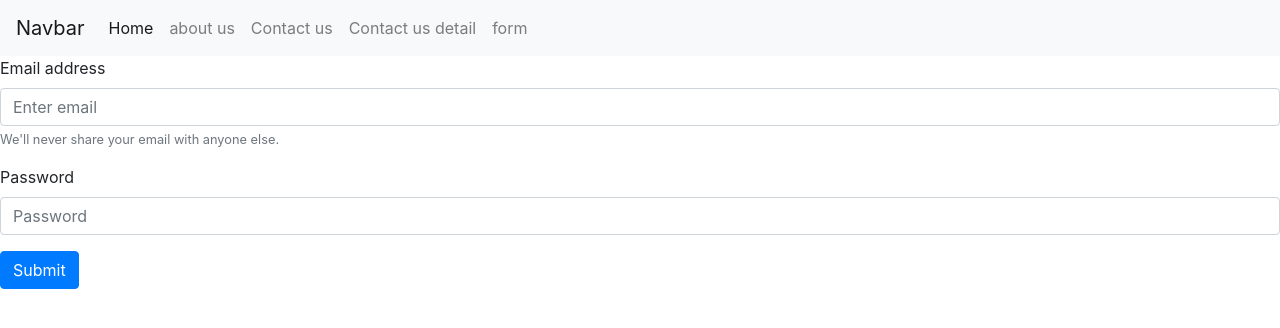
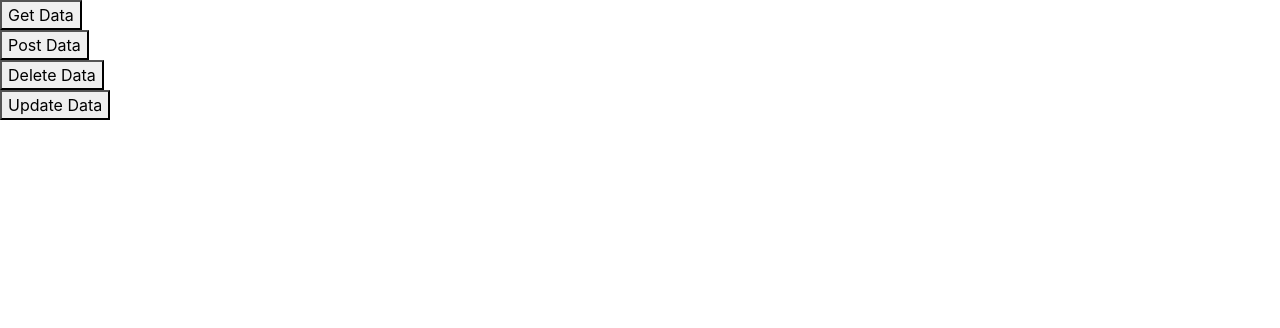
Before and after one commit to vasavakartik/react_tut, a React (Create React App) app: page /simpleform in a window 1280 px wide. Shown: the top 328 px of the page. Built offline with nearby package versions, Linux system fonts and the light colour scheme.

Commit message:
Api integrate

```diff
--- a/package.json
+++ b/package.json
@@ -6,6 +6,7 @@
     "@testing-library/jest-dom": "^5.16.2",
     "@testing-library/react": "^12.1.3",
     "@testing-library/user-event": "^13.5.0",
+    "axios": "^0.26.0",
     "react": "^17.0.2",
     "react-dom": "^17.0.2",
     "react-router-dom": "^6.2.2",
--- a/src/App.js
+++ b/src/App.js
@@ -11,6 +11,8 @@ import { Electronics } from './pages/Electronics';
 import { Fashion } from './pages/Fashion';
 import { Groc } from './pages/Groc';
 import { SimpleForm } from './components/SimpleForm';
+import { EmployeeRagistration } from './components/EmployeeRagistration';
+import { ApiDemo } from './api/ApiDemo';
 
 function App() {
 
@@ -18,9 +20,12 @@ function App() {
 
   return (
     <div>
-      <Navbar/>
+      <ApiDemo/>
+        {/* <EmployeeRagistration/>
 
-      <Routes>
+       { <  Navbar/>} */}
+
+{/* <Routes>
   <Route path ="/home" element = {<Home/>}></Route>
   <Route path ="/aboutus" element = {<AboutUs/>}></Route>
   <Route path ="/contactus" element = {<ContactUs/>}></Route>
@@ -29,7 +34,7 @@ function App() {
   <Route path ="/fashion" element = {<Fashion/>}></Route>
   <Route path ="/g" element = {<Groc/>}></Route>
   <Route path ="/simpleform" element = {<SimpleForm/>}></Route>
-      </Routes>
+</Routes> */}
 
     </div>
   );
--- /dev/null
+++ b/src/api/ApiDemo.js
@@ -0,0 +1,61 @@
+import React from 'react'
+import axios from 'axios'
+
+export const ApiDemo = () => {
+    const getData = () =>{
+
+        axios.get("http://localhost:4000/roles").then(res =>{
+            console.log(res.data.data);
+        })
+    }
+
+    const postData = () =>{
+        var data={
+            name:'kartik',
+            job:'engineer'
+        }
+        axios.post("https://reqres.in/api/users",data).then(res=>{
+            console.log(res)
+        })
+    }
+
+    const deleteData = ()=>{
+        var id=2;
+        axios.delete("https://reqres.in/api/users" + id).then(res=>{
+            console.log(res.status);
+            if(res.status == 204){
+                alert("Deleted Succesfully")
+            }else{
+                console.log("Not deleted")
+            }
+
+        })
+    }
+
+    const updateData = ()=>{
+        var id=2;
+        var data={
+            name:"kartik",
+            job:"crickter"
+        }
+        axios.put("https://reqres.in/api/users" +id,data).then(res=>{
+            if(res.status ==200){
+                alert("Updated Succesfully")
+                console.log(res.data)
+            }else{
+                alert("Not Updated")
+            }
+        })
+    }
+
+  return (
+    <div>
+        <button onClick={getData}>Get Data</button><br>
+        </br>
+        <button onClick={postData}>Post Data</button><br>
+        </br>
+        <button onClick={deleteData}>Delete Data</button><br></br>
+        <button onClick={updateData}>Update Data</button>
+    </div>
+  )
+}
--- /dev/null
+++ b/src/components/EmployeeRagistration.js
@@ -0,0 +1,58 @@
+import React,{useState} from 'react'
+
+export const EmployeeRagistration = () => {
+    const [UserName, setUserName] = useState('')
+    const  [UserEmail, setUserEmail] = useState('')
+    const [UserPassword, setUserPassword] = useState('')
+    const [UserAge, setUserAge] = useState('')
+
+    const UserNameHandler = (e) =>{
+        setUserName(e.target.value)
+    }
+    const UserEmailHandler =(e) =>{
+        setUserEmail(e.target.value)
+    }
+    const UserPasswordHandler = (e) =>{
+        setUserPassword(e.target.value)
+    }
+    const UserAgeHandler = (e) =>{
+        setUserAge(e.target.value)
+    }
+    const Submit =(e) =>{
+        e.preventDefault()
+
+    }
+
+  return (
+    <div>
+        <form onSubmit={Submit}>
+            <table>
+                <tr>
+                    <td>UserName</td>
+                    <td><input type="Name" name="UserName" placeholder="Enter Name" onChange={(e)=>{UserNameHandler(e)}} ></input></td>
+                </tr>
+
+                <tr>
+                    <td>UserEmail</td>
+                    <td><input type="Email" name="UserEmail" placeholder="Enter Email" onChange={(e)=>{UserEmailHandler(e)}}></input></td>
+                </tr>
+
+                <tr>
+                    <td>UserPassword</td>
+                    <td><input type="Password" name="UserPaswword" placeholder="Enter Password" onChange={(e)=>{UserPasswordHandler(e)}}></input></td>
+                </tr>
+
+                <tr>
+                    <td>UserAge</td>
+                    <td><input type="number" name="UserAge" placeholder="Enter Age" onChange={(e)=>{UserAgeHandler(e)}}></input></td>
+                </tr>
+
+                <tr>
+                    <td><button type='submit'>Submit</button></td>
+                </tr>
+
+            </table>
+        </form>
+    </div>
+  )
+}
--- a/src/components/SimpleForm.js
+++ b/src/components/SimpleForm.js
@@ -35,7 +35,8 @@ export const SimpleForm = () => {
                 <input type="password" class="form-control" id="exampleInputPassword1" placeholder="Password" required onChange={(e)=>passwordHandler(e)}/>
             </div>
 
-            <button type="submit" class="btn btn-primary">Submit</button>
+            <button type="submit" class="btn btn-primary">Submit</button> <hr></hr>
+            <button type="reset" class="btn btn-danger">Reset</button>
         </form>
 
 
```
Also changed, not shown: 1 other file (tests, documents, lock files or other folders). Lines whose indentation alone changed are shown as unchanged.
